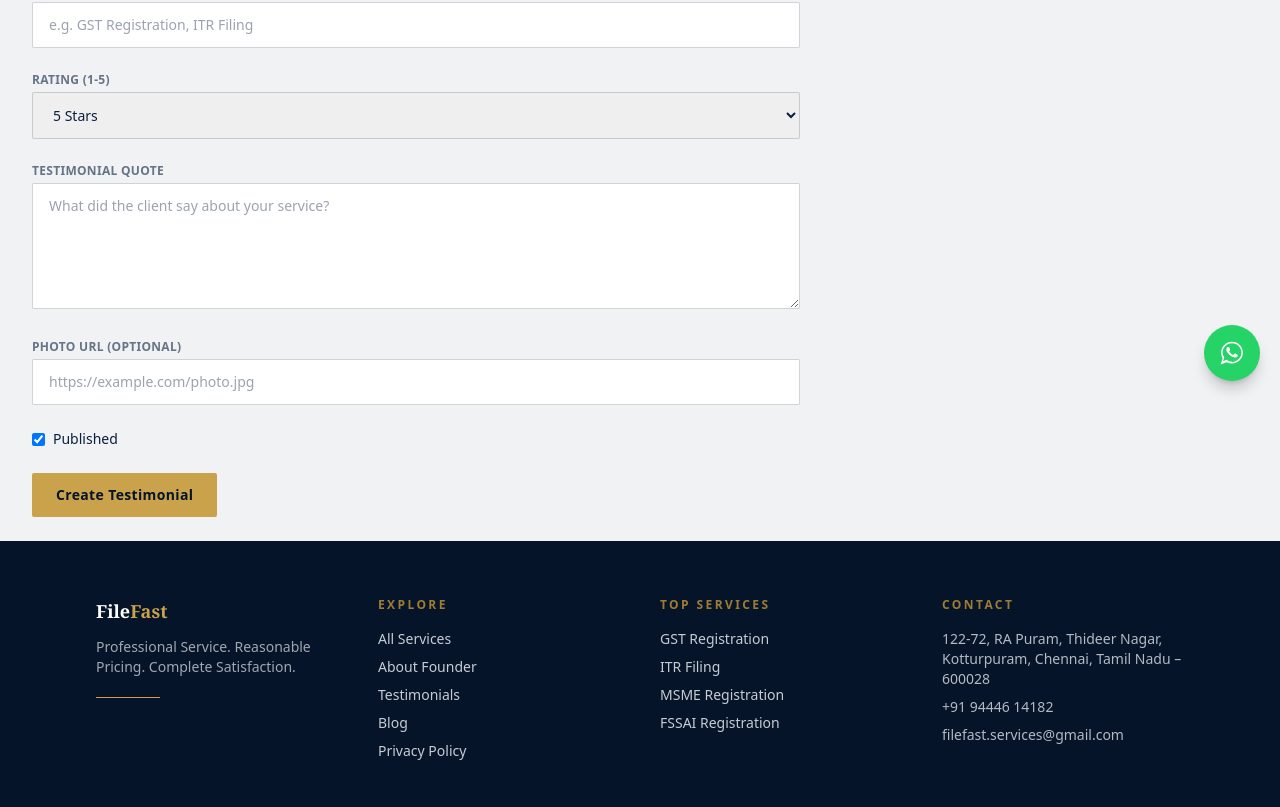
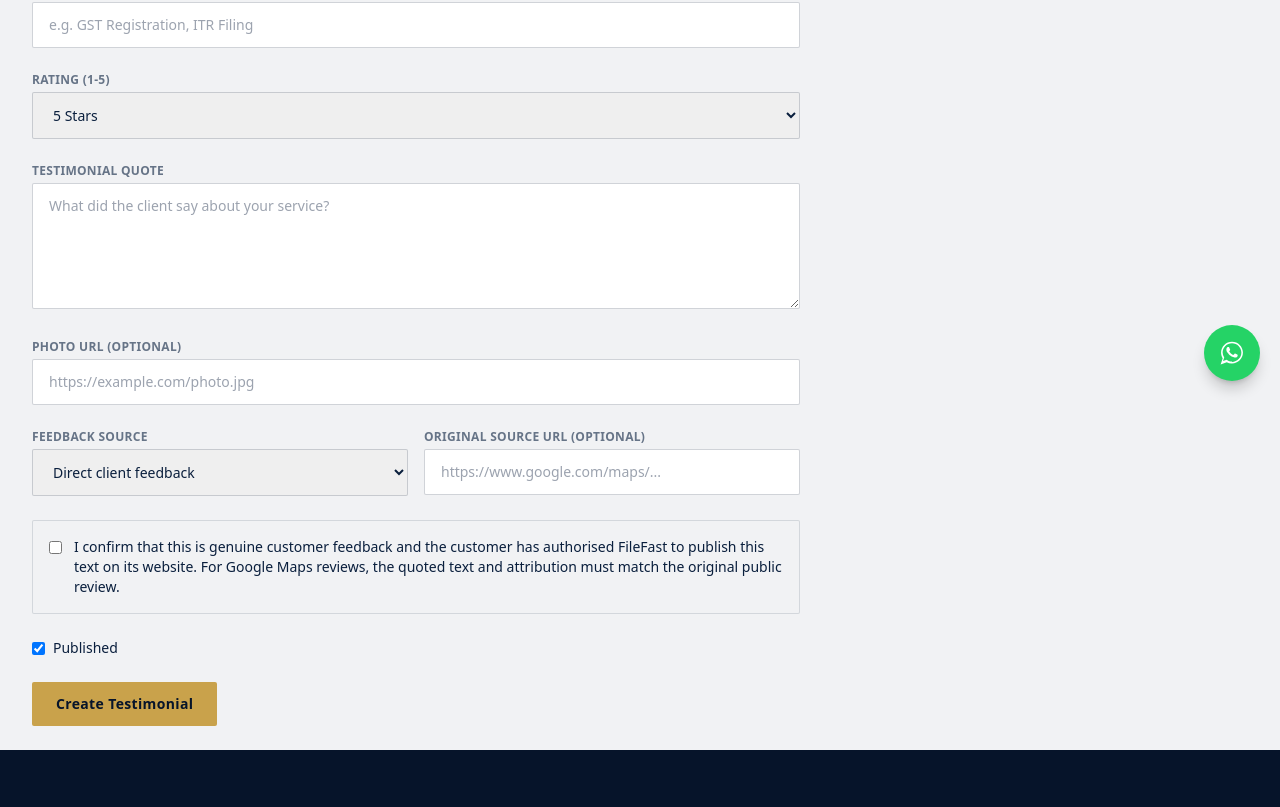
Before and after one commit to filefastservices-dotcom/filefast-website, a Next.js app: page /admin/testimonials/new in a window 1280 px wide. Shown: the part 399-1206 px from the top of the page. Built offline with nearby package versions, Linux system fonts and the light colour scheme.

Commit message:
Add testimonial source attribution and explicit publication consent fields

```diff
--- a/src/components/admin/TestimonialForm.jsx
+++ b/src/components/admin/TestimonialForm.jsx
@@ -14,6 +14,9 @@ export default function TestimonialForm({ initialTestimonial, testimonialId }) {
     rating: initialTestimonial?.rating || 5,
     quote: initialTestimonial?.quote || "",
     photoUrl: initialTestimonial?.photoUrl || "",
+    source: initialTestimonial?.source || "Client feedback",
+    sourceUrl: initialTestimonial?.sourceUrl || "",
+    publicationConsent: initialTestimonial?.publicationConsent ?? false,
     isPublished: initialTestimonial?.isPublished ?? true
   });
   const [error, setError] = useState("");
@@ -123,6 +126,40 @@ export default function TestimonialForm({ initialTestimonial, testimonialId }) {
         />
       </div>
 
+      <div className="grid gap-4 sm:grid-cols-2">
+        <div>
+          <label className={label}>Feedback Source</label>
+          <select value={form.source} onChange={(e) => update("source", e.target.value)} className={field}>
+            <option value="Client feedback">Direct client feedback</option>
+            <option value="Google Maps">Google Maps review</option>
+          </select>
+        </div>
+        <div>
+          <label className={label}>Original Source URL {form.source === "Google Maps" ? "(Required)" : "(Optional)"}</label>
+          <input
+            type="url"
+            required={form.source === "Google Maps"}
+            placeholder="https://www.google.com/maps/..."
+            value={form.sourceUrl}
+            onChange={(e) => update("sourceUrl", e.target.value)}
+            className={field}
+          />
+        </div>
+      </div>
+
+      <div className="rounded-sm border border-silver/70 bg-silver-light p-4">
+        <label className="flex items-start gap-3 text-sm text-navy">
+          <input
+            type="checkbox"
+            required
+            checked={form.publicationConsent}
+            onChange={(e) => update("publicationConsent", e.target.checked)}
+            className="mt-1"
+          />
+          <span>I confirm that this is genuine customer feedback and the customer has authorised FileFast to publish this text on its website. For Google Maps reviews, the quoted text and attribution must match the original public review.</span>
+        </label>
+      </div>
+
       <div className="flex items-center gap-3">
         <label className="flex items-center gap-2 text-sm text-navy">
           <input
```
